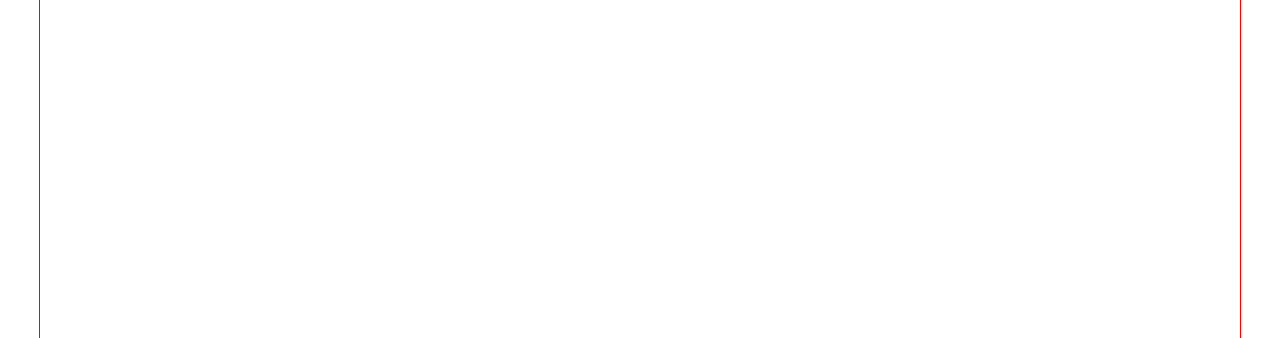
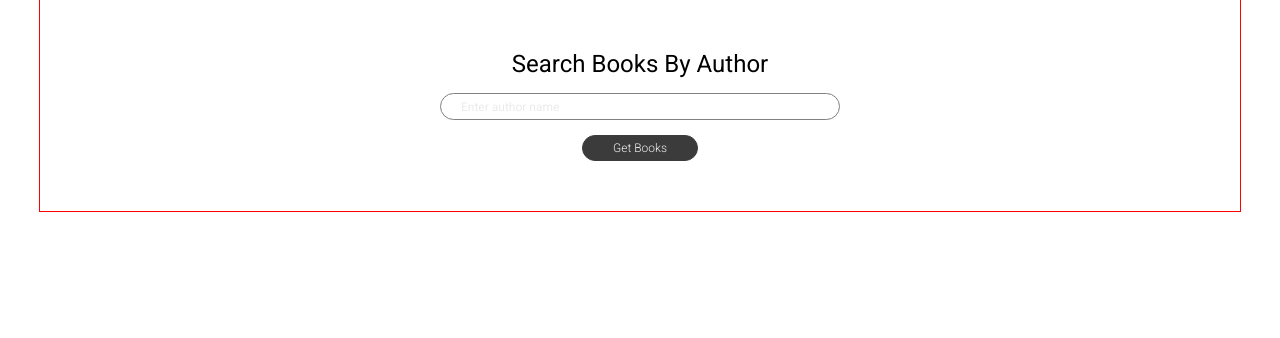
Before and after one commit to DorcasKomane/books-api-application, a plain HTML site: page index.html in a window 1280 px wide. Shown: the top 338 px of the page. Drawn offline with Linux system fonts and the light colour scheme.

Commit message:
Added styling for search section.

```diff
--- a/index.html
+++ b/index.html
@@ -4,6 +4,9 @@
     <meta charset="UTF-8">
     <meta http-equiv="X-UA-Compatible" content="IE=edge">
     <meta name="viewport" content="width=device-width, initial-scale=1.0">
+    <link rel="preconnect" href="https://fonts.googleapis.com">
+    <link rel="preconnect" href="https://fonts.gstatic.com" crossorigin>
+    <link href="https://fonts.googleapis.com/css2?family=Roboto:wght@100;300;400;700&display=swap" rel="stylesheet">
     <link rel="stylesheet" href="/styles/style.css">
     <title>Books API Application</title>
 </head>
@@ -12,7 +15,7 @@
         <div class="main-search-screen">
             <h1>Search Books By Author</h1>
             <input type="text" name="" value="" placeholder="Enter author name">
-            <button type="button" name="button">Get Books</button>
+            <button class="btn search-btn" type="button" name="button">Get Books</button>
         </div>
 
         <ul id="book-list">
--- a/styles/style.css
+++ b/styles/style.css
@@ -2,6 +2,7 @@
     padding: 0;
     margin: 0;
     box-sizing: border-box;
+    font-family: 'Roboto', sans-serif;
 }
 
 .main-container{
@@ -11,14 +12,19 @@
 }
 
 .main-search-screen {
-    height: 100vh;
+    /* height: 100vh; */
     display: flex;
     flex-direction: column;
     justify-content: center;
     align-items: center;
-    /* margin: 0 200px; */
+    padding: 50px 20px;
 
     outline: 1px solid blue;
+}
+h1 {
+    font-family: 'Roboto', sans-serif;
+    font-weight: 400;
+    font-size: 24px;
 }
 
 input {
@@ -38,5 +44,20 @@ input::placeholder{
 input:focus {
     outline: none;
     border: none;
-    background: rgb(235, 235, 235);
+    background: rgb(232, 244, 245);
 }
+
+input:focus::placeholder {
+    color: transparent;
+}
+
+.btn {
+    background: rgb(59, 59, 59);
+    outline: none;
+    border: 1px solid rgb(59, 59, 59);
+    padding: 5px 30px;
+    color: rgb(244, 241, 241);
+    font-size: 12px;
+    font-weight: 300;
+    border-radius: 20px;
+}
```
